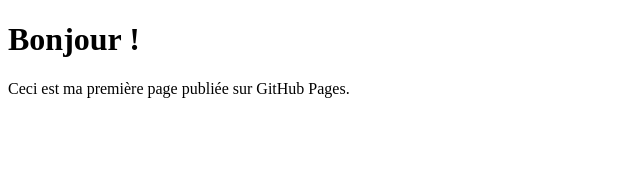
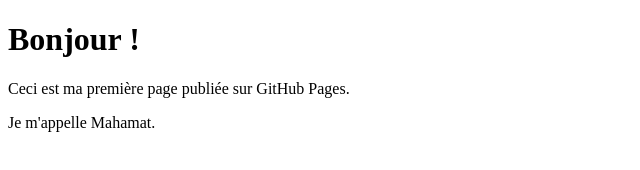
Before and after one commit to Mahamattahir66/ipnet-it130-mahamat-tahirhassan, a plain HTML site: page index.html in a window 1280 px wide. Shown: the whole page, without its empty margins (0-640 px from the left). Drawn offline with Linux system fonts and the light colour scheme.

Commit message:
Ajout de mon nom

```diff
--- a/index.html
+++ b/index.html
@@ -9,3 +9,4 @@
   <p>Ceci est ma première page publiée sur GitHub Pages.</p>
 </body>
 </html>
+<p>Je m'appelle Mahamat.</p>
```
